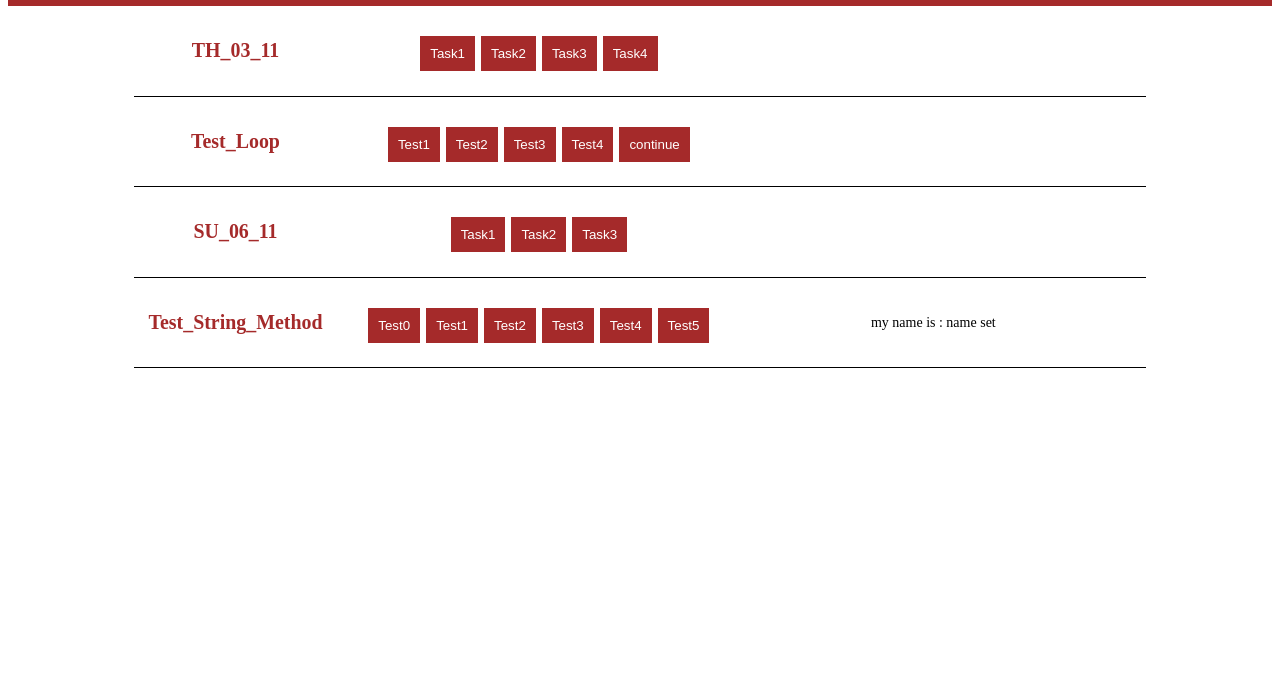
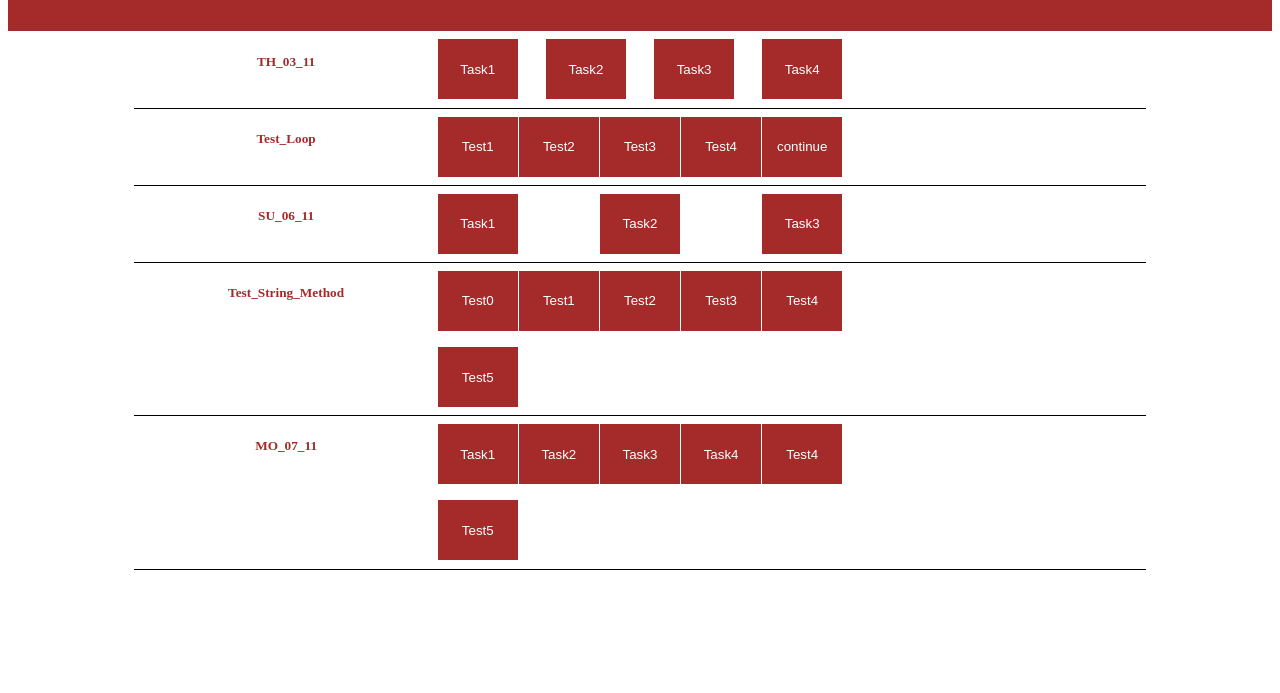
Before and after one commit to mhamdNaser/calculator.JS, a plain HTML site: page index.html in a window 1280 px wide. Shown: the part 107-800 px from the top of the page. Drawn offline with Linux system fonts and the light colour scheme.

Commit message:
JaveScript>

```diff
--- a/index.html
+++ b/index.html
@@ -16,7 +16,7 @@
             <div>
                 <h5>TH_03_11</h5>
             </div>
-            <div>
+            <div class="button-container">
                 <button onclick="Function_first()">Task1</button>
                 <button onclick="Function_second()">Task2</button>
                 <button onclick="Function_third()">Task3</button>
@@ -29,7 +29,7 @@
             <div>
                 <h5>Test_Loop</h5>
             </div>
-            <div>
+            <div class="button-container">
                 <button onclick="test_one()">Test1</button>
                 <button onclick="test_two()">Test2</button>
                 <button onclick="test_three()">Test3</button>
@@ -43,7 +43,7 @@
             <div>
                 <h5>SU_06_11</h5>
             </div>
-            <div>
+            <div class="button-container">
                 <button onclick="Function_first()">Task1</button>
                 <button onclick="Function_two()">Task2</button>
                 <button onclick="Function_three()">Task3</button>
@@ -55,7 +55,7 @@
             <div>
                 <h5>Test_String_Method</h5>
             </div>
-            <div>
+            <div class="button-container">
                 <button onclick="test_zero()">Test0</button>
                 <button onclick="test_one()">Test1</button>
                 <button onclick="test_two()">Test2</button>
@@ -63,8 +63,23 @@
                 <button onclick="test_four()">Test4</button>
                 <button onclick="test_five()">Test5</button>
             </div>
-            <div><p id="demo3">my name is : name set</p><p id="demo4"></p></div>
+            <div><p id="demo3"></p></div>
             <script src="./script/script3.js"></script>
+        </section>
+        <section>
+            <div>
+                <h5>MO_07_11</h5>
+            </div>
+            <div class="button-container">
+                <button onclick="task_zero()">Task1</button>
+                <button onclick="task_one()">Task2</button>
+                <button onclick="task_two()">Task3</button>
+                <button onclick="task_three()">Task4</button>
+                <button onclick="test_four()">Test4</button>
+                <button onclick="test_five()">Test5</button>
+            </div>
+            <div><p id="demo"></p></div>
+            <script src="./script/script4.js"></script>
         </section>
     </main>
 </body>
--- a/script/script3.js
+++ b/script/script3.js
@@ -1,9 +1,4 @@
 function test_zero(){
-    let name = document.getElementById("demo3").innerHTML ;
-    document.getElementById("demo3").innerHTML = name.replace("name set", "muhammed naser");
-}
-
-function test_one(){
     let first = "Muhammed";
     let last = "naser";
 
@@ -11,28 +6,33 @@ function test_one(){
     let resli = last.slice(-2);
     let str = first.substring(2,7);
 
-    document.getElementById("demo4").innerHTML = len + ' ' + resli  + ' ' + str;
+    document.getElementById("demo3").innerHTML = len + ' ' + resli  + ' ' + str;
+}
+
+function test_one(){
+    let name =  "my name is : name set" ;
+    document.getElementById("demo3").innerHTML = name.replace("name set", "muhammed naser");
 }
 
 function test_two(){
     let first = "this my project name this the first pro for name ";
-    document.getElementById("demo4").innerHTML = first.replace("name", "Muhammed");
+    document.getElementById("demo3").innerHTML = first.replaceAll("name", "Muhammed");
 
 }
 
 function test_three(){
     let first = "Muhammed";
-    document.getElementById("demo4").innerHTML =  first.toUpperCase();
+    document.getElementById("demo3").innerHTML =  first.toUpperCase();
 }
 
 function test_four(){
     let first = "MUHAMMED";
-    document.getElementById("demo4").innerHTML =  first.toLowerCase();
+    document.getElementById("demo3").innerHTML =  first.toLowerCase();
 }
 
 function test_five(){
     let first = "Muhammed";
     let last = "Naser";
     let full = first.concat(" "+last);
-    document.getElementById("demo4").innerHTML =  full ;
+    document.getElementById("demo3").innerHTML =  full ;
 }
--- /dev/null
+++ b/script/script4.JS
@@ -0,0 +1,18 @@
+// MY FUNCTION
+function task_zero(){
+}
+
+function task_one(){
+}
+
+function task_two(){
+}
+
+function task_three(){
+}
+
+function task_four(){
+}
+
+function task_five(){
+}
--- a/style.css
+++ b/style.css
@@ -1,35 +1,40 @@
 header{
     background-color: brown;
     color: white;
-    padding: 1%;
+    padding: 2%;
     text-align: center;
 }
 
 section{
     display: grid;
-    grid-template-columns: 20% 40% 40%;
+    grid-template-columns: 30% 40% 30%;
     width: 80%;
     margin: 0 auto;
 }
 
 section div{
     text-align: center;
-    font-size: 24px;
     border-bottom: 1px solid black;
 }
 
 p{
     display: inline-block;
     font-size: 14PX;
-    margin-top: 35px;
-    margin-left: 10px;
-    margin-right: 10px;
     text-align: left;
 }
 
+.button-container{
+    display: flex;
+    flex-direction: row;
+    flex-wrap: wrap;
+    justify-content: space-between;
+}
+
 button{
-    margin-top: 30px;
-    padding: 10px;
+    width: 80px;
+    height: 60px;
+    padding: 2%;
+    margin: 2% 0 2% 0;
     background-color: brown;
     border: none;
     color: white;
@@ -44,3 +49,12 @@ button:hover{
 h5{
     color: brown;
 }
+
+@media only screen and (max-width: 600px) {
+
+    section div{
+        width: 90%;
+        margin: 0 auto;
+        grid-column: 1 / span 3;
+    }
+  }
```
